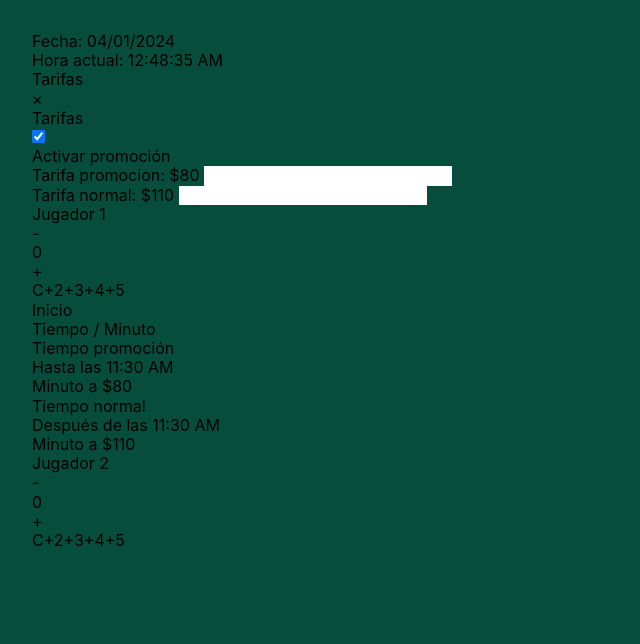
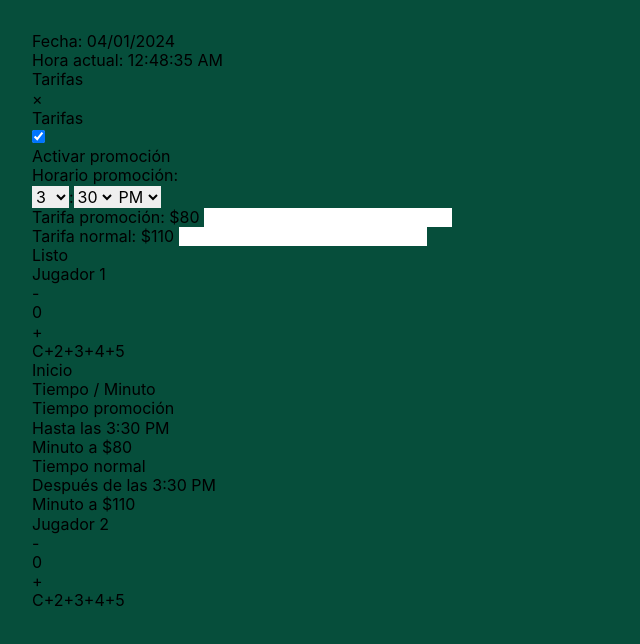
Before and after one commit to abelareiza/billiard-scoring-app, a Vue app: page / in a window 1280 px wide. Both pictures are taken after a click on the button "Tarifas". Shown: the top 644 px of the page, without its empty margins (0-640 px from the left). Built offline with nearby package versions, Linux system fonts and the light colour scheme.

Commit message:
promo time get and set from modal

```diff
--- a/src/components/Fares.vue
+++ b/src/components/Fares.vue
@@ -1,7 +1,7 @@
 <template>
   <div>
     <button
-      class="rounded-lg border-2 border-gray-400 bg-gray-500 px-4 py-2 text-lg font-medium text-white"
+      class="rounded-lg border-2 border-gray-500 bg-gray-600 px-6 py-1 text-lg text-white"
       @click="openModal"
     >
       Tarifas
@@ -12,18 +12,18 @@
       v-if="showModal"
       class="fixed inset-0 flex items-center justify-center bg-black bg-opacity-50"
     >
-      <div class="w-1/2 rounded-lg bg-white p-6">
+      <div class="w-1/2 rounded-lg bg-zinc-100 p-8">
         <span
           @click="closeModal"
-          class="absolute right-0 top-0 cursor-pointer p-4 text-xl"
+          class="absolute right-0 top-0 flex h-12 w-12 cursor-pointer items-center justify-center rounded-full bg-red-600 text-2xl font-bold leading-none text-gray-800"
           >&times;</span
         >
         <!-- Modal content -->
         <div class="modal-content">
           <!-- Your modal content goes here -->
 
-          <header class="mb-6 flex items-center justify-between">
-            <h1 class="text-2xl font-bold">Tarifas</h1>
+          <header class="flex items-center justify-between">
+            <h2 class="text-2xl font-bold">Tarifas</h2>
             <!-- Promotion toggle -->
             <label class="relative inline-flex cursor-pointer items-center">
               <input
@@ -42,15 +42,64 @@
             </label>
           </header>
 
-          <ul v-if="getPromotion.active">
+          <!-- Promotion time picker -->
+          <div
+            v-if="getPromotion.active"
+            class="flex flex-col items-center pt-8"
+          >
+            <h2 class="mb-2 text-center text-lg font-medium">
+              Horario promoción:
+            </h2>
+            <div class="w-40 rounded-lg bg-white p-5 shadow-lg">
+              <div class="flex">
+                <select
+                  ref="hours"
+                  name="hours"
+                  class="appearance-none bg-transparent text-xl outline-none"
+                  :value="formatHour(promoStartHour.hour)"
+                  @change="updatePromoStartHour"
+                >
+                  <option v-for="index in 12" :key="index" :value="index">
+                    {{ index }}
+                  </option>
+                </select>
+                <span class="mr-3 text-xl">:</span>
+                <select
+                  ref="minutes"
+                  name="minutes"
+                  class="mr-4 appearance-none bg-transparent text-xl outline-none"
+                  v-model="promoStartHour.minutes"
+                  @change="updatePromoStartHour"
+                >
+                  <option value="0">00</option>
+                  <option value="30">30</option>
+                </select>
+                <select
+                  ref="ampm"
+                  name="ampm"
+                  class="appearance-none bg-transparent text-xl outline-none"
+                  @change="updatePromoStartHour"
+                >
+                  <option value="am" :selected="promoStartHour.hour < 12">
+                    AM
+                  </option>
+                  <option value="pm" :selected="promoStartHour.hour >= 12">
+                    PM
+                  </option>
+                </select>
+              </div>
+            </div>
+          </div>
+
+          <ul v-if="getPromotion.active" class="grid grid-cols-2 gap-8 py-8">
             <li
               v-for="fare in fares"
               :key="fare.id"
-              class="mb-4 flex flex-col gap-y-2"
+              class="mb-4 flex flex-col gap-y-2 text-lg font-medium"
             >
               {{ fare.title }}: ${{ fare.fare }}
               <input
-                class="w-40 rounded-lg border border-gray-800 px-2 py-1"
+                class="rounded-md bg-white px-4 py-2 shadow-lg"
                 type="number"
                 v-model="editedFares[fare.id]"
                 @change="updateFare(fare.id)"
@@ -58,17 +107,24 @@
             </li>
           </ul>
 
-          <ul v-if="!getPromotion.active">
-            <li class="mb-4 flex flex-col gap-y-2">
+          <ul v-if="!getPromotion.active" class="grid grid-cols-2 gap-8 py-8">
+            <li class="mb-4 flex flex-col gap-y-2 text-lg font-medium">
               {{ getAllFares[1].title }}: ${{ getAllFares[1].fare }}
               <input
-                class="w-40 rounded-lg border border-gray-800 px-2 py-1"
+                class="rounded-md bg-white px-4 py-2 shadow-lg"
                 type="number"
                 v-model="editedFares[getAllFares[1].id]"
                 @change="updateFare(getAllFares[1].id)"
               />
             </li>
           </ul>
+
+          <button
+            class="hover:red-emerald-700 mx-auto block rounded-lg border-2 border-blue-500 bg-blue-600 px-6 py-1 text-lg text-white transition hover:bg-blue-700"
+            @click="closeModal"
+          >
+            Listo
+          </button>
         </div>
       </div>
     </div>
@@ -87,13 +143,21 @@ export default {
     };
   },
   computed: {
-    ...mapGetters(["getAllFares", "getPromotion"]), // Assuming 'fares' is the module name
+    ...mapGetters(["getAllFares", "getPromotion", "getPromoStartHour"]),
     fares() {
       return this.getAllFares; // Accessing the getter
     },
+    promoStartHour: {
+      get() {
+        return this.getPromoStartHour;
+      },
+      set(value) {
+        this.setPromoStartHour(value);
+      },
+    },
   },
   methods: {
-    ...mapMutations(["setFares", "setPromotion"]),
+    ...mapMutations(["setFares", "setPromotion", "setPromoStartHour"]),
     openModal() {
       this.showModal = true;
       // Create a copy of fares to edit temporarily
@@ -117,6 +181,25 @@ export default {
       const newActiveState = !this.getPromotion.active;
       this.setPromotion({ active: newActiveState });
     },
+    updatePromoStartHour() {
+      const hours = parseInt(this.$refs.hours.value);
+      const minutes = parseInt(this.$refs.minutes.value);
+      const amPm = this.$refs.ampm.value;
+
+      // If PM is selected, add 12 to the hours (except for 12 PM)
+      let newHour = amPm === "pm" && hours !== 12 ? hours + 12 : hours;
+
+      // Handle special case: 12 AM (midnight)
+      if (amPm === "am" && hours === 12) {
+        newHour = 0;
+      }
+
+      this.setPromoStartHour({ hour: newHour, minutes });
+    },
+    formatHour(hour) {
+      // Helper method to format the displayed hour
+      return hour > 12 ? hour % 12 || 12 : hour;
+    },
   },
 };
 </script>
--- a/src/components/GameTimer.vue
+++ b/src/components/GameTimer.vue
@@ -84,20 +84,24 @@ export default {
       totalPayment: 0,
     };
   },
-  mounted() {
-    this.formatPromotionHour();
-  },
   computed: {
     ...mapGetters(["getAllFares", "getPromotion", "getPromoStartHour"]),
+    promoStartHour() {
+      return this.getPromoStartHour;
+    },
+  },
+  watch: {
+    promoStartHour: {
+      handler: "formatPromotionHour",
+      immediate: true, // Call the handler immediately on component mount
+    },
   },
   methods: {
     formatPromotionHour() {
       const promoHour = new Date();
-
       promoHour.setHours(this.getPromoStartHour.hour);
       promoHour.setMinutes(this.getPromoStartHour.minutes);
       this.promoTime = promoHour;
-
       const hours = promoHour.getHours();
       const minutes = promoHour.getMinutes();
       const formattedHours = hours % 12 || 12;
--- a/src/store/modules/fares.js
+++ b/src/store/modules/fares.js
@@ -2,7 +2,7 @@ const state = {
   fares: [
     {
       id: 0,
-      title: "Tarifa promocion",
+      title: "Tarifa promoción",
       fare: 80,
     },
     {
@@ -15,7 +15,7 @@ const state = {
     active: true,
   },
   promoStartHour: {
-    hour: 11,
+    hour: 15,
     minutes: 30,
   },
 };
@@ -31,7 +31,8 @@ const actions = {};
 const mutations = {
   setFares: (state, fares) => (state.fares = fares),
   setPromotion: (state, promotion) => (state.promotion = promotion),
-  setPromoStartHour: (state, promoStartHour) => (state.promoStartHour = promoStartHour),
+  setPromoStartHour: (state, promoStartHour) =>
+    (state.promoStartHour = promoStartHour),
 };
 
 export default {
```
